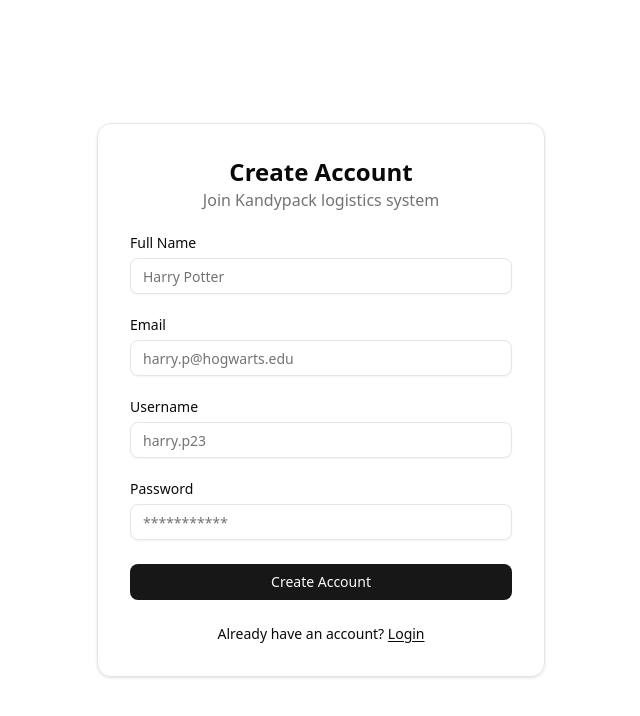
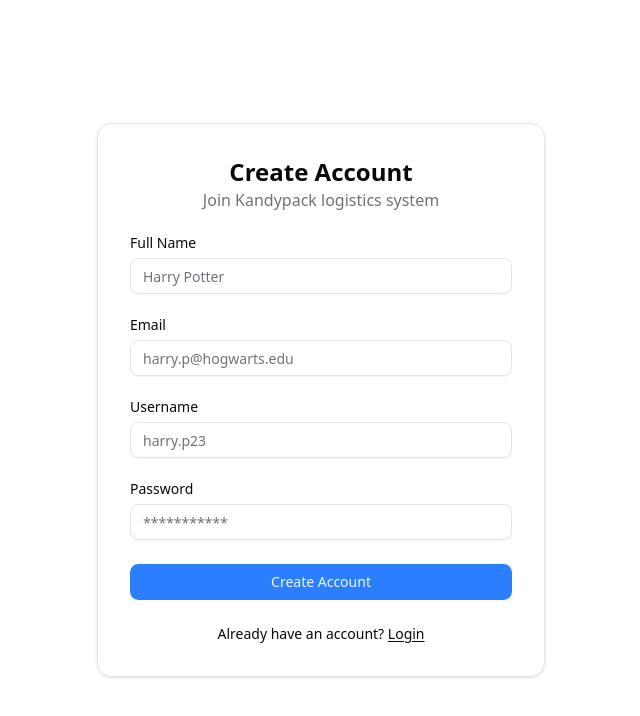
Before and after one commit to sahithyandev/kandypack-system, a Next.js app in the folder frontend/: page /register in a window 1280 px wide. Shown: the top 716 px of the page, without its empty margins (319-959 px from the left). Built offline with nearby package versions, Linux system fonts and the light colour scheme; no server answers.

Commit message:
change theme to blue

```diff
--- a/frontend/app/globals.css
+++ b/frontend/app/globals.css
@@ -43,72 +43,72 @@
 }
 
 :root {
-	--radius: 0.625rem;
+  --radius: 0.65rem;
   --background: oklch(1 0 0);
-	--foreground: oklch(0.145 0 0);
+  --foreground: oklch(0.141 0.005 285.823);
   --card: oklch(1 0 0);
-	--card-foreground: oklch(0.145 0 0);
+  --card-foreground: oklch(0.141 0.005 285.823);
   --popover: oklch(1 0 0);
-	--popover-foreground: oklch(0.145 0 0);
-	--primary: oklch(0.205 0 0);
-	--primary-foreground: oklch(0.985 0 0);
-	--secondary: oklch(0.97 0 0);
-	--secondary-foreground: oklch(0.205 0 0);
-	--muted: oklch(0.97 0 0);
-	--muted-foreground: oklch(0.556 0 0);
-	--accent: oklch(0.97 0 0);
-	--accent-foreground: oklch(0.205 0 0);
+  --popover-foreground: oklch(0.141 0.005 285.823);
+  --primary: oklch(0.623 0.214 259.815);
+  --primary-foreground: oklch(0.97 0.014 254.604);
+  --secondary: oklch(0.967 0.001 286.375);
+  --secondary-foreground: oklch(0.21 0.006 285.885);
+  --muted: oklch(0.967 0.001 286.375);
+  --muted-foreground: oklch(0.552 0.016 285.938);
+  --accent: oklch(0.967 0.001 286.375);
+  --accent-foreground: oklch(0.21 0.006 285.885);
   --destructive: oklch(0.577 0.245 27.325);
-	--border: oklch(0.922 0 0);
-	--input: oklch(0.922 0 0);
-	--ring: oklch(0.708 0 0);
+  --border: oklch(0.92 0.004 286.32);
+  --input: oklch(0.92 0.004 286.32);
+  --ring: oklch(0.623 0.214 259.815);
   --chart-1: oklch(0.646 0.222 41.116);
   --chart-2: oklch(0.6 0.118 184.704);
   --chart-3: oklch(0.398 0.07 227.392);
   --chart-4: oklch(0.828 0.189 84.429);
   --chart-5: oklch(0.769 0.188 70.08);
   --sidebar: oklch(0.985 0 0);
-	--sidebar-foreground: oklch(0.145 0 0);
-	--sidebar-primary: oklch(0.205 0 0);
-	--sidebar-primary-foreground: oklch(0.985 0 0);
-	--sidebar-accent: oklch(0.97 0 0);
-	--sidebar-accent-foreground: oklch(0.205 0 0);
-	--sidebar-border: oklch(0.922 0 0);
-	--sidebar-ring: oklch(0.708 0 0);
+  --sidebar-foreground: oklch(0.141 0.005 285.823);
+  --sidebar-primary: oklch(0.623 0.214 259.815);
+  --sidebar-primary-foreground: oklch(0.97 0.014 254.604);
+  --sidebar-accent: oklch(0.967 0.001 286.375);
+  --sidebar-accent-foreground: oklch(0.21 0.006 285.885);
+  --sidebar-border: oklch(0.92 0.004 286.32);
+  --sidebar-ring: oklch(0.623 0.214 259.815);
 }
 
 .dark {
-	--background: oklch(0.145 0 0);
+  --background: oklch(0.141 0.005 285.823);
   --foreground: oklch(0.985 0 0);
-	--card: oklch(0.205 0 0);
+  --card: oklch(0.21 0.006 285.885);
   --card-foreground: oklch(0.985 0 0);
-	--popover: oklch(0.205 0 0);
+  --popover: oklch(0.21 0.006 285.885);
   --popover-foreground: oklch(0.985 0 0);
-	--primary: oklch(0.922 0 0);
-	--primary-foreground: oklch(0.205 0 0);
-	--secondary: oklch(0.269 0 0);
+  --primary: oklch(0.546 0.245 262.881);
+  --primary-foreground: oklch(0.379 0.146 265.522);
+  --secondary: oklch(0.274 0.006 286.033);
   --secondary-foreground: oklch(0.985 0 0);
-	--muted: oklch(0.269 0 0);
-	--muted-foreground: oklch(0.708 0 0);
-	--accent: oklch(0.269 0 0);
+  --muted: oklch(0.274 0.006 286.033);
+  --muted-foreground: oklch(0.705 0.015 286.067);
+  --accent: oklch(0.274 0.006 286.033);
   --accent-foreground: oklch(0.985 0 0);
   --destructive: oklch(0.704 0.191 22.216);
   --border: oklch(1 0 0 / 10%);
   --input: oklch(1 0 0 / 15%);
-	--ring: oklch(0.556 0 0);
+  --ring: oklch(0.488 0.243 264.376);
   --chart-1: oklch(0.488 0.243 264.376);
   --chart-2: oklch(0.696 0.17 162.48);
   --chart-3: oklch(0.769 0.188 70.08);
   --chart-4: oklch(0.627 0.265 303.9);
   --chart-5: oklch(0.645 0.246 16.439);
-	--sidebar: oklch(0.205 0 0);
+  --sidebar: oklch(0.21 0.006 285.885);
   --sidebar-foreground: oklch(0.985 0 0);
-	--sidebar-primary: oklch(0.488 0.243 264.376);
-	--sidebar-primary-foreground: oklch(0.985 0 0);
-	--sidebar-accent: oklch(0.269 0 0);
+  --sidebar-primary: oklch(0.546 0.245 262.881);
+  --sidebar-primary-foreground: oklch(0.379 0.146 265.522);
+  --sidebar-accent: oklch(0.274 0.006 286.033);
   --sidebar-accent-foreground: oklch(0.985 0 0);
   --sidebar-border: oklch(1 0 0 / 10%);
-	--sidebar-ring: oklch(0.556 0 0);
+  --sidebar-ring: oklch(0.488 0.243 264.376);
 }
 
 @layer base {
```
Lines whose indentation alone changed are shown as unchanged.
